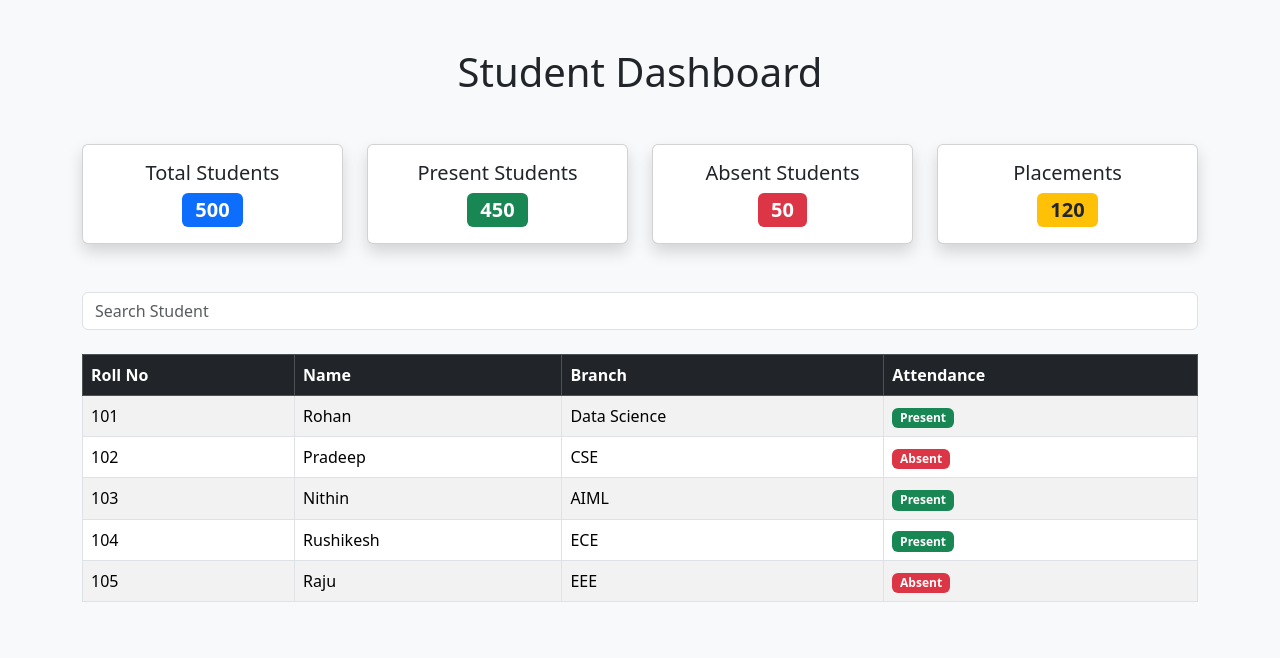
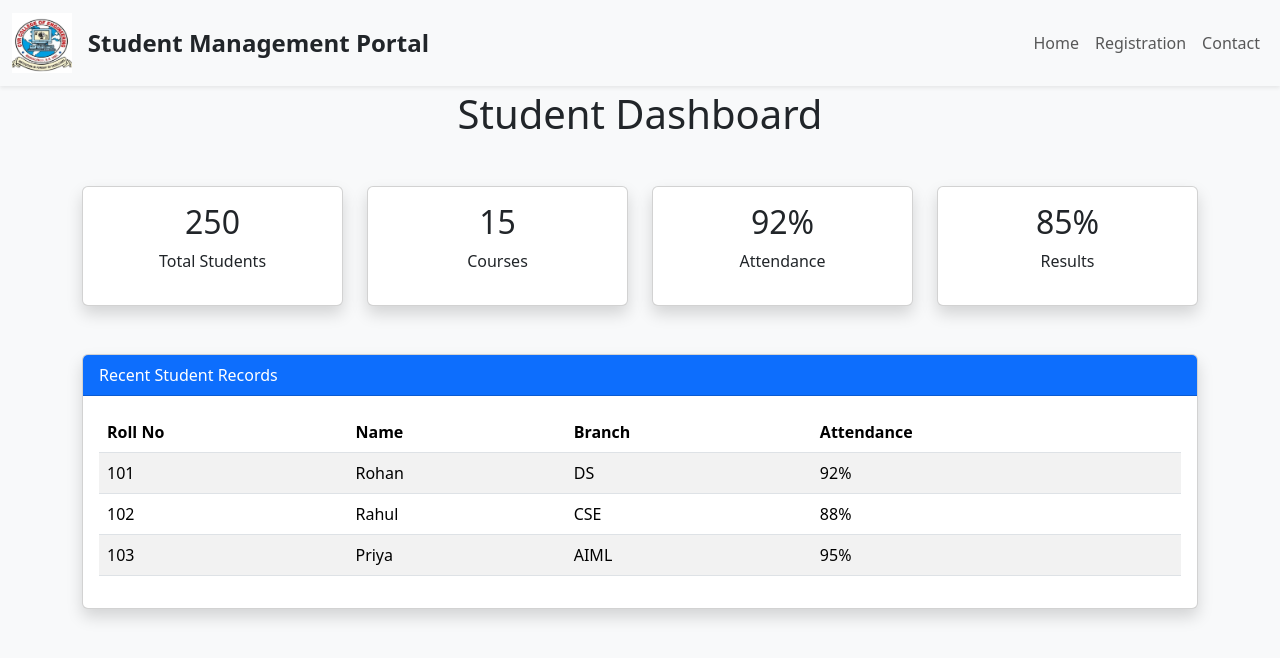
Before and after one commit to RohanValasa/FULL_STACK_DEV, a plain HTML site: page FSD9/dashboard.html in a window 1280 px wide. Drawn offline with nearby package versions, Linux system fonts and the light colour scheme.

Commit message:
modified dashboard & registration

```diff
--- a/FSD9/dashboard.html
+++ b/FSD9/dashboard.html
@@ -3,72 +3,140 @@
 <head>
     <meta charset="UTF-8">
     <meta name="viewport" content="width=device-width, initial-scale=1.0">
-    <title>Student Dashboard</title>
+    <title>Dashboard</title>
 
     <link href="https://cdn.jsdelivr.net/npm/bootstrap@5.3.8/dist/css/bootstrap.min.css" rel="stylesheet">
+    <script src="https://cdn.jsdelivr.net/npm/bootstrap@5.3.8/dist/js/bootstrap.bundle.min.js"></script>
+
+    <style>
+        body{
+            padding-top:90px;
+            background-color:#f8f9fa;
+        }
+
+        .college-logo{
+            height:60px;
+        }
+
+        .college-title{
+            font-size:1.5rem;
+            font-weight:bold;
+        }
+
+        .dashboard-card{
+            transition:0.3s;
+        }
+
+        .dashboard-card:hover{
+            transform:translateY(-5px);
+        }
+    </style>
 </head>
-<body class="bg-light">
+<body>
 
-<div class="container my-5">
+<!-- Navbar -->
+<nav class="navbar navbar-expand-lg bg-light shadow-sm fixed-top">
+    <div class="container-fluid">
+
+        <a class="navbar-brand" href="#">
+            <img src="cvrlogo.png" alt="logo" class="college-logo">
+        </a>
+
+        <span class="mx-auto college-title">
+            Student Management Portal
+        </span>
+
+        <button class="navbar-toggler" type="button"
+        data-bs-toggle="collapse" data-bs-target="#navbarMenu">
+            <span class="navbar-toggler-icon"></span>
+        </button>
+
+        <div class="collapse navbar-collapse justify-content-end" id="navbarMenu">
+
+            <ul class="navbar-nav">
+
+                <li class="nav-item">
+                    <a href="index.html" class="nav-link">Home</a>
+                </li>
+
+                <li class="nav-item">
+                    <a href="registration.html" class="nav-link">
+                        Registration
+                    </a>
+                </li>
+
+                <li class="nav-item">
+                    <a href="contact.html" class="nav-link">
+                        Contact
+                    </a>
+                </li>
+
+            </ul>
+
+        </div>
+
+    </div>
+</nav>
+
+<!-- Dashboard -->
+
+<div class="container">
 
     <h1 class="text-center mb-5">
         Student Dashboard
     </h1>
 
-    <!-- Statistics Cards -->
-    <div class="row g-4 mb-5">
+    <div class="row g-4">
 
         <div class="col-md-3">
-            <div class="card text-center shadow">
+            <div class="card text-center shadow dashboard-card">
                 <div class="card-body">
-                    <h5>Total Students</h5>
-                    <span class="badge bg-primary fs-5">500</span>
+                    <h2>250</h2>
+                    <p>Total Students</p>
                 </div>
             </div>
         </div>
 
         <div class="col-md-3">
-            <div class="card text-center shadow">
+            <div class="card text-center shadow dashboard-card">
                 <div class="card-body">
-                    <h5>Present Students</h5>
-                    <span class="badge bg-success fs-5">450</span>
+                    <h2>15</h2>
+                    <p>Courses</p>
                 </div>
             </div>
         </div>
 
         <div class="col-md-3">
-            <div class="card text-center shadow">
+            <div class="card text-center shadow dashboard-card">
                 <div class="card-body">
-                    <h5>Absent Students</h5>
-                    <span class="badge bg-danger fs-5">50</span>
+                    <h2>92%</h2>
+                    <p>Attendance</p>
                 </div>
             </div>
         </div>
 
         <div class="col-md-3">
-            <div class="card text-center shadow">
+            <div class="card text-center shadow dashboard-card">
                 <div class="card-body">
-                    <h5>Placements</h5>
-                    <span class="badge bg-warning text-dark fs-5">120</span>
+                    <h2>85%</h2>
+                    <p>Results</p>
                 </div>
             </div>
         </div>
 
     </div>
 
-    <!-- Search Box -->
-    <div class="mb-4">
-        <input type="text"
-               class="form-control"
-               placeholder="Search Student">
+    <div class="card mt-5 shadow">
+
+        <div class="card-header bg-primary text-white">
+            Recent Student Records
         </div>
 
-    <!-- Responsive Table -->
-    <div class="table-responsive">
+        <div class="card-body">
 
-        <table class="table table-bordered table-striped table-hover">
+            <table class="table table-striped table-hover">
 
-            <thead class="table-dark">
+                <thead>
 
                     <tr>
                         <th>Roll No</th>
@@ -84,55 +152,22 @@
                     <tr>
                         <td>101</td>
                         <td>Rohan</td>
-                    <td>Data Science</td>
-                    <td>
-                        <span class="badge bg-success">
-                            Present
-                        </span>
-                    </td>
+                        <td>DS</td>
+                        <td>92%</td>
                     </tr>
 
                     <tr>
                         <td>102</td>
-                    <td>Pradeep</td>
+                        <td>Rahul</td>
                         <td>CSE</td>
-                    <td>
-                        <span class="badge bg-danger">
-                            Absent
-                        </span>
-                    </td>
-                </tr>
-                <tr>
-                    <td>103</td>
-                    <td>Nithin</td>
-                    <td>AIML</td>
-                    <td>
-                        <span class="badge bg-success">
-                            Present
-                        </span>
-                    </td>
+                        <td>88%</td>
                     </tr>
 
                     <tr>
-                    <td>104</td>
-                    <td>Rushikesh</td>
-                    <td>ECE</td>
-                    <td>
-                        <span class="badge bg-success">
-                            Present
-                        </span>
-                    </td>
-                </tr>
-
-                <tr>
-                    <td>105</td>
-                    <td>Raju</td>
-                    <td>EEE</td>
-                    <td>
-                        <span class="badge bg-danger">
-                            Absent
-                        </span>
-                    </td>
+                        <td>103</td>
+                        <td>Priya</td>
+                        <td>AIML</td>
+                        <td>95%</td>
                     </tr>
 
                 </tbody>
@@ -143,5 +178,7 @@
 
     </div>
 
+</div>
+
 </body>
 </html>
```
Also changed, not shown: FSD9/registration.html (+75 -33 lines). Lines whose indentation alone changed are shown as unchanged.
